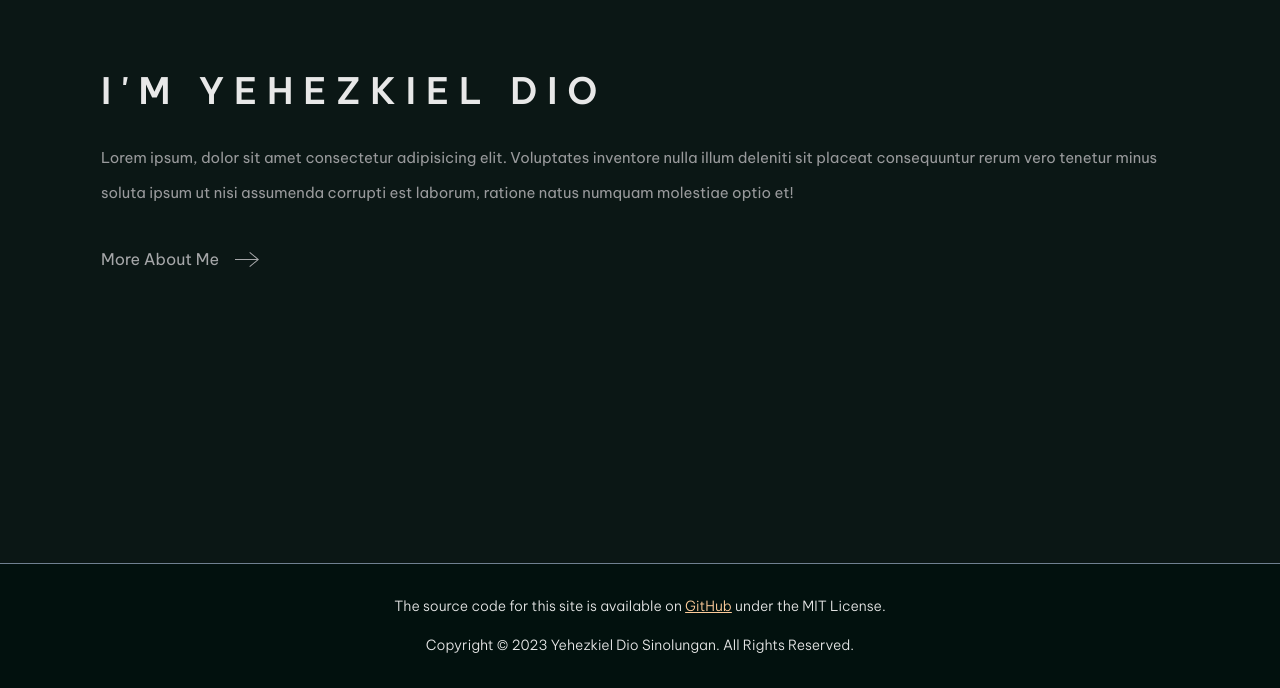
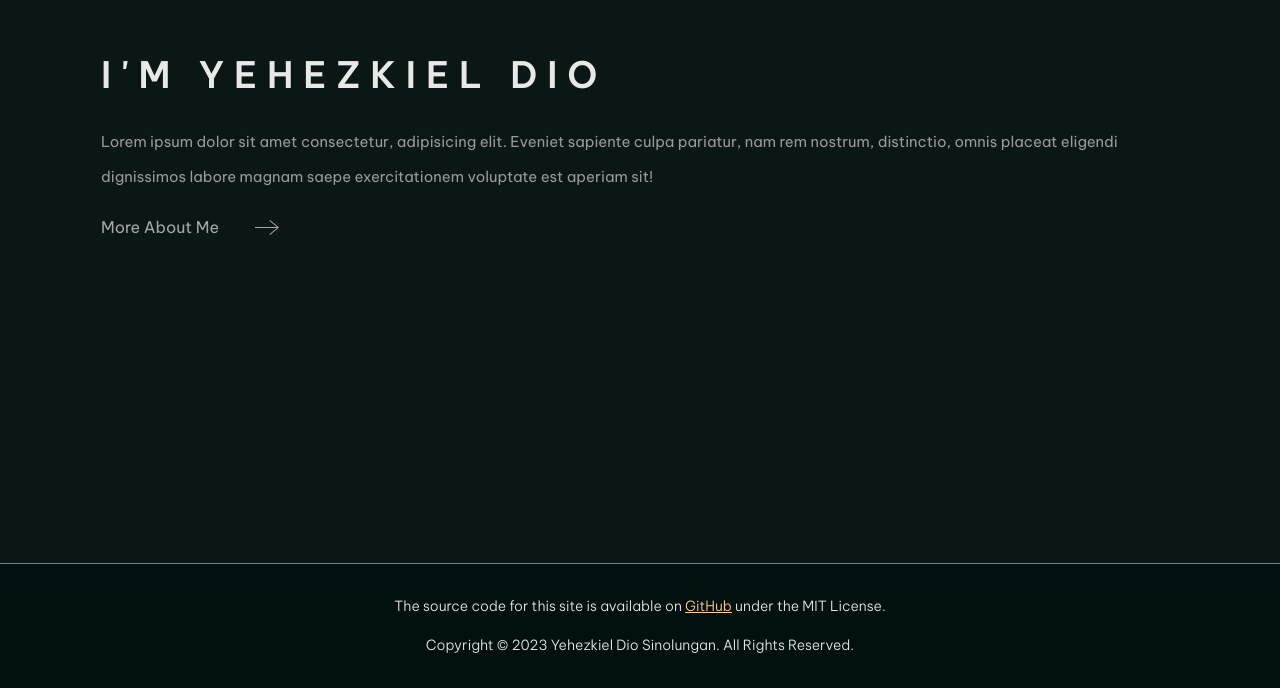
Before and after one commit to yehezkieldio/personal-website.old, a Next.js app: page / in a window 1280 px wide. Shown: the part 237-925 px from the top of the page. Built offline with nearby package versions, Linux system fonts and the light colour scheme.

Commit message:
feat: redo page-main

```diff
--- a/src/app/page.tsx
+++ b/src/app/page.tsx
@@ -6,19 +6,18 @@ export default function Main() {
     return (
         <main className="page-main">
             <div className="page-container">
-                <div className="main-content">
-                    <article className="page-content">
-                        <h1 className="content-title">I&apos;M YEHEZKIEL DIO</h1>
-                        <p className="content-description">
-                            Lorem ipsum, dolor sit amet consectetur adipisicing elit. Voluptates inventore nulla illum
-                            deleniti sit placeat consequuntur rerum vero tenetur minus soluta ipsum ut nisi assumenda
-                            corrupti est laborum, ratione natus numquam molestiae optio et!
+                <div className="page-main-content">
+                    <article>
+                        <h1>I&apos;M YEHEZKIEL DIO</h1>
+                        <p>
+                            Lorem ipsum dolor sit amet consectetur, adipisicing elit. Eveniet sapiente culpa pariatur,
+                            nam rem nostrum, distinctio, omnis placeat eligendi dignissimos labore magnam saepe
+                            exercitationem voluptate est aperiam sit!
                         </p>
                     </article>
-                    <div className="page-more-about-me">
-                        <Link className="call-to-action" href="/about">
-                            <p>
-                                More About Me
+                    <div>
+                        <Link href="/about">
+                            More About Me{" "}
                             <svg
                                 width="114"
                                 height="24"
@@ -28,10 +27,8 @@ export default function Main() {
                             >
                                 <path d="M21.883 12l-7.527 6.235.644.765 9-7.521-9-7.479-.645.764 7.529 6.236h-21.884v1h21.883z"></path>
                             </svg>
-                            </p>
                         </Link>
                     </div>
-                    <div className="page-socials"></div>
                 </div>
             </div>
         </main>
--- a/src/styles/components/_call-to-action.scss
+++ /dev/null
@@ -1,31 +0,0 @@
-.call-to-action {
-    line-height: 2.3;
-    font-weight: 400;
-    color: lighten($color: $foreground-secondary, $amount: 5);
-    text-decoration: none;
-
-    svg {
-        overflow: hidden;
-        vertical-align: middle;
-        fill: lighten($color: $foreground-secondary, $amount: 5);
-        margin-left: 1rem;
-
-        // animation-name: foward;
-        // animation-duration: 0.5s;
-        // animation-iteration-count: infinite;
-        // animation-direction: alternate;
-    }
-
-    &:hover {
-        text-decoration: underline;
-    }
-}
-
-@keyframes foward {
-    0% {
-        margin-left: 1rem;
-    }
-    100% {
-        margin-left: 2rem;
-    }
-}
--- a/src/styles/index.scss
+++ b/src/styles/index.scss
@@ -37,7 +37,6 @@ body {
 
 @import "components/page-container";
 @import "components/button";
-@import "components/call-to-action";
 
 @import "pages/page-main";
 @import "pages/page-footer";
--- a/src/styles/pages/_page-main.scss
+++ b/src/styles/pages/_page-main.scss
@@ -1,30 +1,73 @@
 .page-main {
     display: flex;
-    min-height: 100vh;
     align-items: center;
     justify-content: center;
+    min-height: 100vh;
 
-    .main-content {
+    .page-main-content {
         display: flex;
         flex-direction: column;
         flex-wrap: wrap;
+
         margin-right: 1rem;
         margin-left: 1rem;
+        margin-bottom: 4rem;
 
-        .page-content {
-            .content-title {
+        article {
+            h1 {
                 font-size: 2.275rem;
                 font-weight: 600;
                 margin: 2rem 0 1.5rem;
                 text-transform: uppercase;
                 letter-spacing: 9.9px;
+
+                @include breakpoint(extra_small_devices) {
+                    font-size: 1.4rem;
+                }
             }
-            .content-description {
+            p {
                 color: $foreground-secondary;
                 font-size: 0.931rem;
                 line-height: 2.3;
                 font-weight: 400;
+
+                @include breakpoint(extra_small_devices) {
+                    font-size: 0.806rem;
+                }
+            }
+        }
+        div {
+            a {
+                color: lighten($color: $foreground-secondary, $amount: 5);
+                line-height: 2.3;
+                font-weight: 400;
+                text-decoration: none;
+
+                svg {
+                    overflow: hidden;
+                    vertical-align: middle;
+                    fill: lighten($color: $foreground-secondary, $amount: 5);
+                    margin-left: 1rem;
+
+                    animation-name: foward;
+                    animation-duration: 0.5s;
+                    animation-iteration-count: infinite;
+                    animation-direction: alternate;
+                }
+
+                &:hover {
+                    text-decoration: underline;
+                }
             }
         }
     }
 }
+
+@keyframes foward {
+    0% {
+        margin-left: 1rem;
+    }
+    100% {
+        margin-left: 2rem;
+    }
+}
```
Lines whose indentation alone changed are shown as unchanged.
